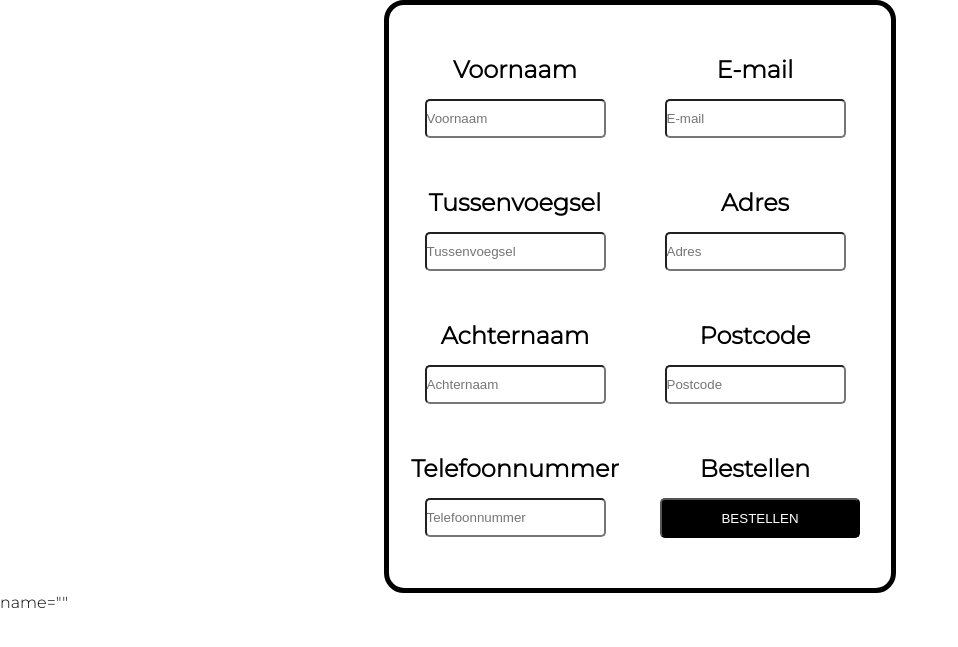
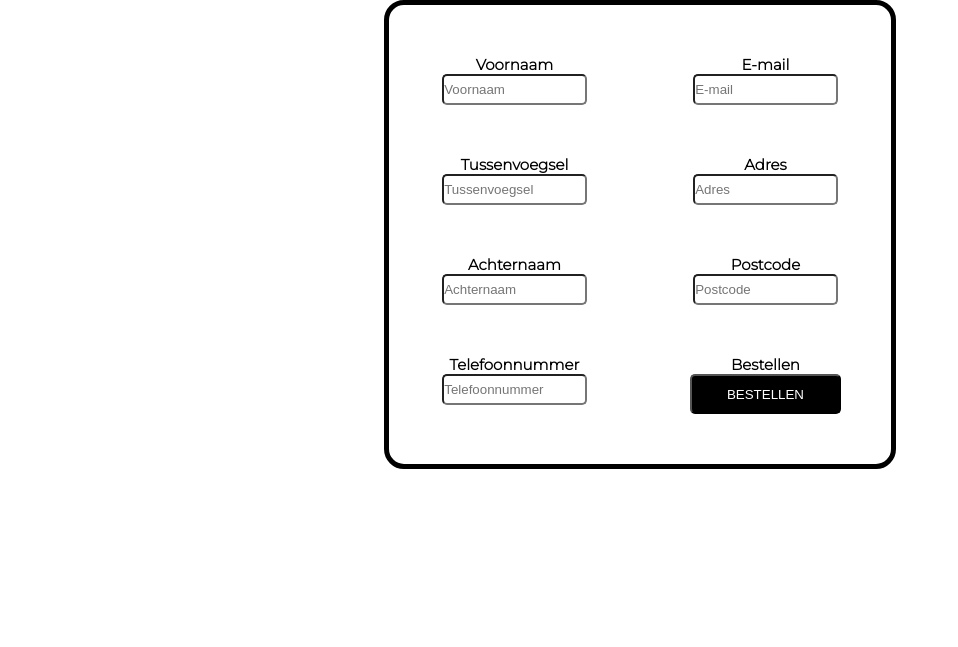
Before and after one commit to Timhamer/Project-3, a PHP site: page /Bestel.html in a window 1280 px wide. Shown: the top 647 px of the page, without its empty margins (0-958 px from the left). Run offline with PHP 8.4, Linux system fonts and the light colour scheme.

Commit message:
rjkfrfkvnjkfdfvjk

```diff
--- a/Bestel.html
+++ b/Bestel.html
@@ -15,29 +15,31 @@
     <center>
         <form action="Bestel.php" method="post">
     <div class="bestelborder">
+        <div class="bestelformulierpadding">
+
             <div class="bestelrow">
                 <div class="bestelcolumntekst"><h2>Voornaam</h2></div>
                 <div class="bestelcolumntekst"><h2>E-mail</h2></div>
             </div>
             <div class="bestelrow">
-        <div class="bestelcolumninvul"><input class="bestelgegevens" type="text"  onfocus="this.value=''" placeholder="Voornaam"  name="Voornaam"></div>
-        <div class="bestelcolumninvul"><input class="bestelgegevens" type="text"  onfocus="this.value=''" placeholder="E-mail"  name="E-mail"></div>
+                <div class="bestelcolumninvul"><input class="bestelgegevens" type="text"  placeholder="Voornaam"  name="Voornaam"></div>
+                <div class="bestelcolumninvul"><input class="bestelgegevens" type="text"  placeholder="E-mail"  name="E-mail"></div>
             </div>
             <div class="bestelrow">
                 <div class="bestelcolumntekst"><h2>Tussenvoegsel</h2></div>
                 <div class="bestelcolumntekst"><h2>Adres</h2></div>
             </div>
             <div class="bestelrow">
-        <div class="bestelcolumninvul"><input class="bestelgegevens" type="text"  onfocus="this.value=''" placeholder="Tussenvoegsel"  name="Tussenvoegsel"></div>
-        <div class="bestelcolumninvul"><input class="bestelgegevens" type="text"  onfocus="this.value=''" placeholder="Adres"  name="Adres"></div>
+                <div class="bestelcolumninvul"><input class="bestelgegevens" type="text"  placeholder="Tussenvoegsel"  name="Tussenvoegsel"></div>
+                <div class="bestelcolumninvul"><input class="bestelgegevens" type="text"  placeholder="Adres"  name="Adres"></div>
             </div>
             <div class="bestelrow">
                 <div class="bestelcolumntekst"><h2>Achternaam</h2></div>
                 <div class="bestelcolumntekst"><h2>Postcode</h2></div>
             </div>
             <div class="bestelrow">
-        <div class="bestelcolumninvul"><input class="bestelgegevens" type="text"  onfocus="this.value=''" placeholder="Achternaam"  name="Achternaam"></div>
-        <div class="bestelcolumninvul"><input class="bestelgegevens" type="text"  onfocus="this.value=''" placeholder="Postcode"  name="Postcode"></div>
+                <div class="bestelcolumninvul"><input class="bestelgegevens" type="text"  placeholder="Achternaam"  name="Achternaam"></div>
+                <div class="bestelcolumninvul"><input class="bestelgegevens" type="text"  placeholder="Postcode"  name="Postcode"></div>
             </div>
             <div class="bestelrow">
                 <div class="bestelcolumntekst"><h2>Telefoonnummer</h2></div>
@@ -45,11 +47,12 @@
             </div>
             <div class="bestelrow">
                 <div class="bestelcolumntekst"><h2>Bestellen</h2></div>
-        <div class="bestelcolumninvul"><input class="bestelgegevens" type="text"  onfocus="this.value=''" placeholder="Telefoonnummer"  name="Telefoonnummer"></div>
+                <div class="bestelcolumninvul"><input class="bestelgegevens" type="text" placeholder="Telefoonnummer"  name="Telefoonnummer"></div>
                 <button name="submit" type="submit" class="bestelbtn">Bestellen</button>
+            </div>
+        </div>
+    </div>
         </form>
-</div>
     </center>
 </body>
 </html>
-  name=""
--- a/header.css
+++ b/header.css
@@ -147,37 +147,40 @@ color: grey;
   .bestelrow {
     margin: 0;
     padding: 0;
-    width: 500px;
+    width: 100%;
     font-family: 'Montserrat';
   }
   .bestelcolumntekst {
     float: left;
-    width: 230px;
+    width: 40%;
     margin-top: 0%;
-    padding: 50px 0 0 10px;
+    padding: 50px 5% 0 5%;
     text-align: center;
+    font-size: x-small;
   }
   .bestelcolumninvul {
   float: left;
-  width: 230px;
+  width: 40%;
   margin-top: 0%;
-  padding: 15px 0 0 10px;
+  padding:  0 5% 0 5%;
 }
   .bestelgegevens {
     border-radius: 5px;
-    padding: 10px 0 10px 0;
+    padding: 3% 0 3% 0;
+    width: 70%;
   }
 
   .bestelbtn {
-    background: black;
+    background-color: black;
     text-align: center;
     border-radius: 5px;
     text-transform: uppercase;
-    width: 200px;
+    width: 30%;
     cursor: pointer;
-    margin-top: 15px; ;
-    height: 40px;
+    margin-top: 0px; ;
+    height: 30px;
     color: white;
+
   }
 
   .bestelbtn:hover {
@@ -190,12 +193,47 @@ color: grey;
     border: black;
     border-style: solid;
     border-width: 5px;
-    margin:0 30% 0 30%;
+    margin:0 2% 0 2%;
     padding: 0 0 50px 0;
     border-radius: 20px;
+  }
 
+  @media screen and (min-width: 745px) {
+    .bestelborder {
+      border-color: pink;
+      border: black;
+      border-style: solid;
+      border-width: 5px;
+      margin:0 10% 0 10%;
+      padding: 0 0 50px 0;
+      border-radius: 20px;
+    }
+  }
+    @media screen and ( min-width: 1000px) {
+      .bestelborder {
+        border-color: black;
+        border: black;
+        border-style: solid;
+        border-width: 5px;
+        margin:0 30% 0 30%;
+        padding: 0 0 50px 0;
+        border-radius: 20px;
+      }
+    }
+    @media screen and ( min-width: 450px) {
+      .bestelcolumntekst {
+        float: left;
+        width: 40%;
+        margin-top: 0%;
+        padding: 50px 5% 0 5%;
+        text-align: center;
+        font-size: normal;
+      }
+      .bestelbtn{
+        height: 40px;
+      }
+      }
 
-  }
   /* klanten overzicht */
   .password {
     border-radius: 10px;
```
Also changed, not shown: Bestel.php (+8 -30 lines), orderoverzicht.html (added, +19 -0 lines), orderoverzicht.php (added, +30 -0 lines). Lines whose indentation alone changed are shown as unchanged.
